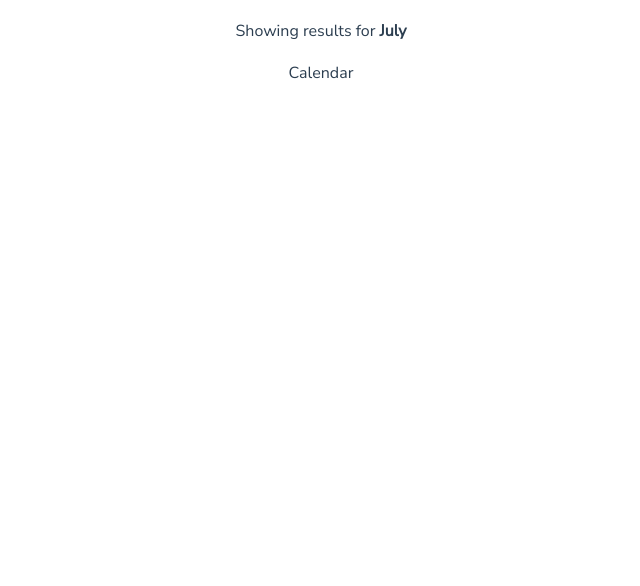
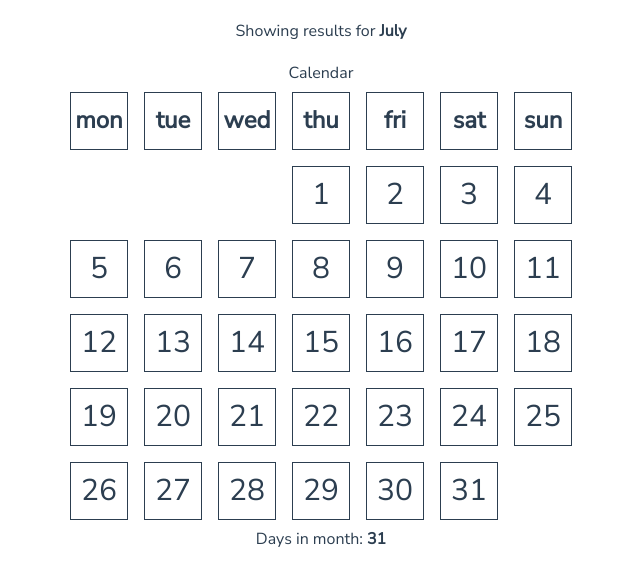
Before and after one commit to alex-y-kuznetsov/sleep, a Vue app: page / in a window 1280 px wide. Shown: the top 586 px of the page, without its empty margins (319-959 px from the left). Built offline with nearby package versions, Linux system fonts and the light colour scheme.

Commit message:
calendar layout and basic functionality

```diff
--- a/src/assets/styles/components/calendar.less
+++ b/src/assets/styles/components/calendar.less
@@ -1,3 +1,55 @@
 .calendar {
   padding-bottom: 20px;
 }
+
+.calendar_proper {
+  width: 518px;
+  margin: 0 auto;
+}
+
+.calendar_header,
+.calendar_inner {
+  display: flex;
+  justify-content: flex-start;
+}
+
+.calendar_inner {
+  flex-wrap: wrap;
+}
+
+.calendar_cell {
+  margin: 8px;
+  width: 56px;
+  height: 56px;
+  border: 1px solid @main_color;
+}
+
+.calendar_header {
+  .calendar_cell {
+    font-size: 24px;
+    font-weight: bold;
+    line-height: 54px;
+  }
+}
+
+.calendar_skip {
+  border-color: transparent;
+}
+
+.calendar_day {
+  display: none;
+
+  &:checked {
+    & + .calendar_fill {
+      background-color: @fill_cell;
+    }
+  }
+}
+
+.calendar_fill {
+  height: 100%;
+  width: 100%;
+  font-size: 30px;
+  line-height: 56px;
+  cursor: pointer;
+}
--- a/src/assets/styles/variables.less
+++ b/src/assets/styles/variables.less
@@ -1 +1,2 @@
 @main_color: #2c3e50;
+@fill_cell: #cccccc;
--- a/src/components/Calendar.vue
+++ b/src/components/Calendar.vue
@@ -1,15 +1,57 @@
 <template>
   <div class="calendar">
     <span>Calendar</span>
+    <div class="calendar_proper">
+      <div class="calendar_header">
+        <div class="calendar_cell">mon</div>
+        <div class="calendar_cell">tue</div>
+        <div class="calendar_cell">wed</div>
+        <div class="calendar_cell">thu</div>
+        <div class="calendar_cell">fri</div>
+        <div class="calendar_cell">sat</div>
+        <div class="calendar_cell">sun</div>
+      </div>
+      <form class="calendar_inner">
+        <div class="calendar_cell calendar_skip" v-for="daySkipped in daysToSkip" v-bind:key="'skip' + daySkipped"></div>
+        <label class="calendar_cell" v-for="(day, index) in daysInMonth" v-bind:key="day">
+          <input class="calendar_day" type="checkbox">
+          <div class="calendar_fill"> {{ index + 1 }}</div>
+        </label>
+      </form>
+      <div class="calendar_legend">
+        <span>Days in month: <b>{{ daysInMonth }}</b></span>
+      </div>
+    </div>
   </div>
 </template>
 
 <script>
+import { mapState } from 'vuex'
+
 export default {
   data () {
     return {
 
     }
+  },
+  computed: {
+    ...mapState([
+      'daysInMonth'
+    ]),
+    daysToSkip () {
+      return this.getMonthStart()
+    }
+  },
+  methods: {
+    getMonthStart () {
+      const weekDayNumbers = [0, 1, 2, 3, 4, 5, 6]
+      const currentYear = new Date().getFullYear()
+      const currentMonth = new Date().getMonth()
+      const monthStart = new Date(currentYear, currentMonth, 1)
+      return weekDayNumbers[monthStart.getDay()] !== 0 // Check if Sunday
+        ? weekDayNumbers[monthStart.getDay()] - 1 // If not, return as normal
+        : 6 // If Sunday, return last day of the array
+    }
   }
 }
 </script>
--- a/src/components/Month.vue
+++ b/src/components/Month.vue
@@ -20,6 +20,3 @@ export default {
   }
 }
 </script>
-
-<style>
-</style>
--- /dev/null
+++ b/src/helpers/daysInMonth.js
@@ -0,0 +1,9 @@
+/* eslint-disable no-extend-native */
+export default function () {
+  Date.prototype.daysInMonth = function () {
+    const currentYear = new Date().getFullYear()
+    const currentMonth = new Date().getMonth()
+    return 33 - new Date(currentYear, currentMonth, 33).getDate()
+  }
+  return new Date().daysInMonth()
+}
--- a/src/store/index.js
+++ b/src/store/index.js
@@ -1,12 +1,14 @@
 import Vue from 'vue'
 import Vuex from 'vuex'
 import currentMonth from '@/helpers/currentMonth.js'
+import daysInMonth from '@/helpers/daysInMonth.js'
 
 Vue.use(Vuex)
 
 export default new Vuex.Store({
   state: {
-    currentMonth: currentMonth()
+    currentMonth: currentMonth(),
+    daysInMonth: daysInMonth()
   },
   mutations: {
   },
```
